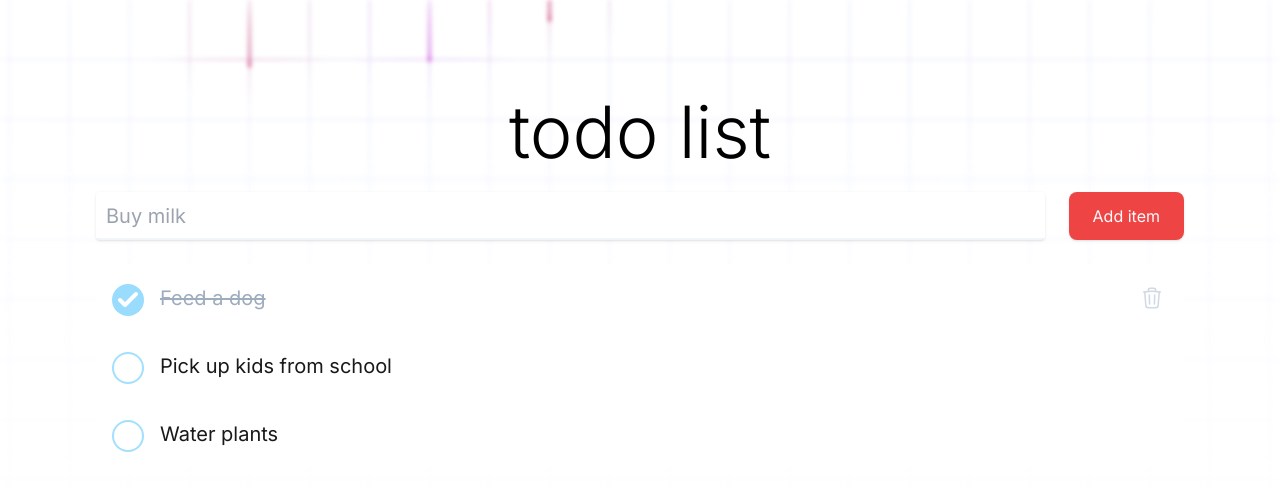
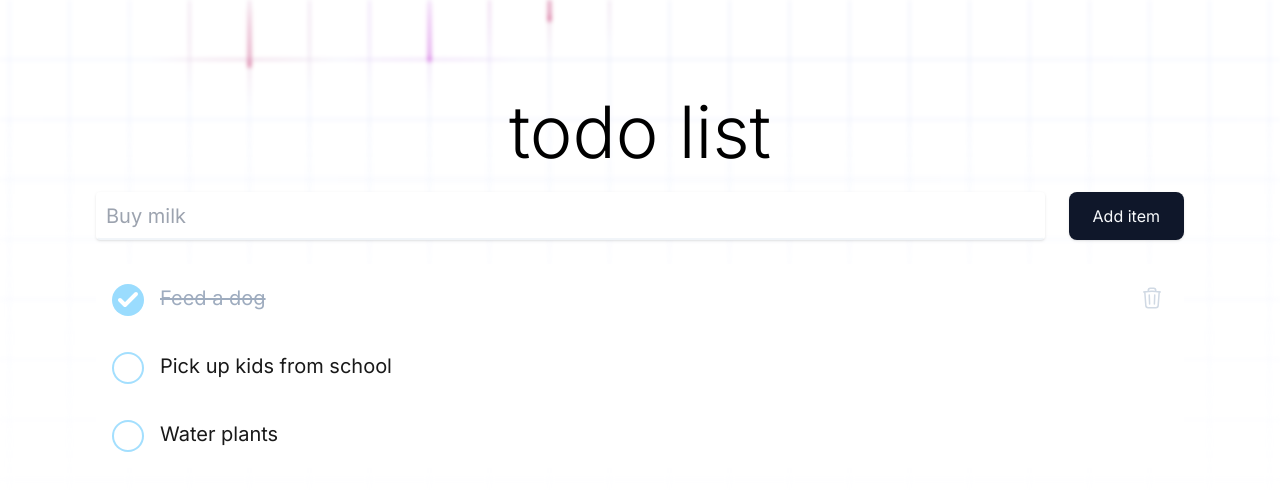
Before and after one commit to oss-institute/workshop-24-3, a Next.js app: page / in a window 1280 px wide. Shown: the top 490 px of the page. Built offline with nearby package versions, Linux system fonts and the light colour scheme.

Commit message:
Button color fix

```diff
--- a/src/app/components/button.tsx
+++ b/src/app/components/button.tsx
@@ -10,10 +10,10 @@ export const Button = ({ onClick, children }: Props) => (
 		onClick={onClick}
 		data-testid="button"
 		className="
-		rounded-lg bg-destructive px-6 text-primary-foreground shadow
-		transition hover:bg-destructive/90
+		rounded-lg bg-primary px-6 text-primary-foreground shadow
+		transition hover:bg-primary/90
 		 focus:ring-offset-0 focus-visible:outline-none focus-visible:ring-1 focus-visible:ring-ring
-		active:bg-destructive/80
+		active:bg-primary/80
 		disabled:opacity-50"
 	>
 		{children}
```
